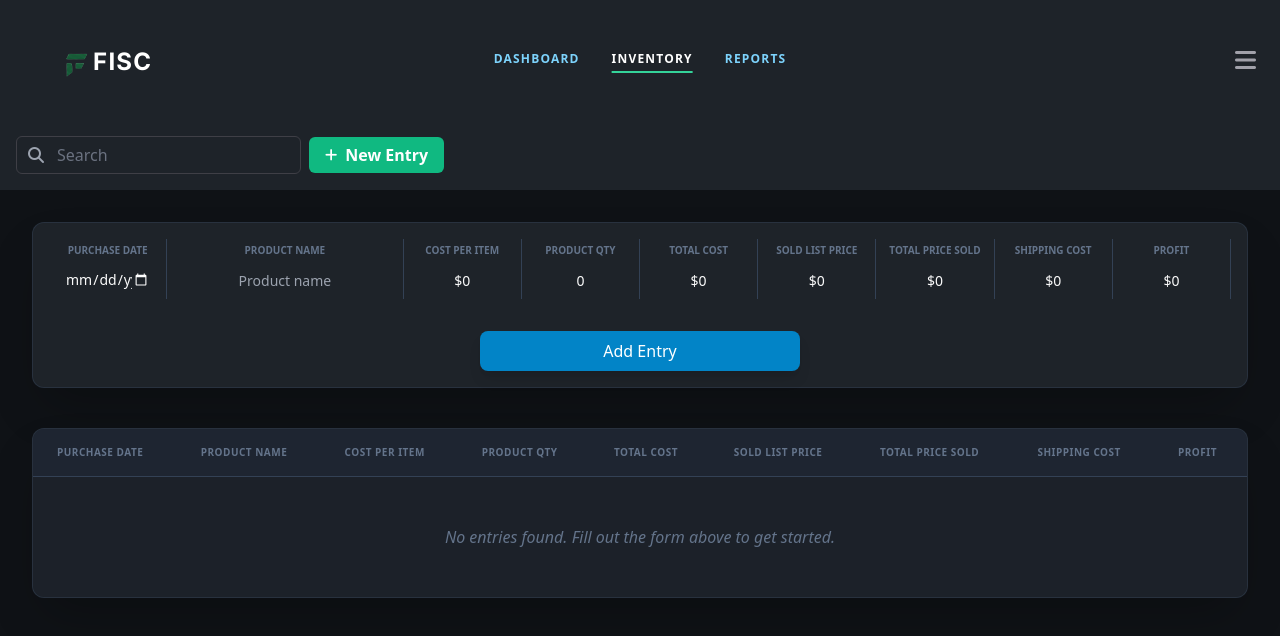
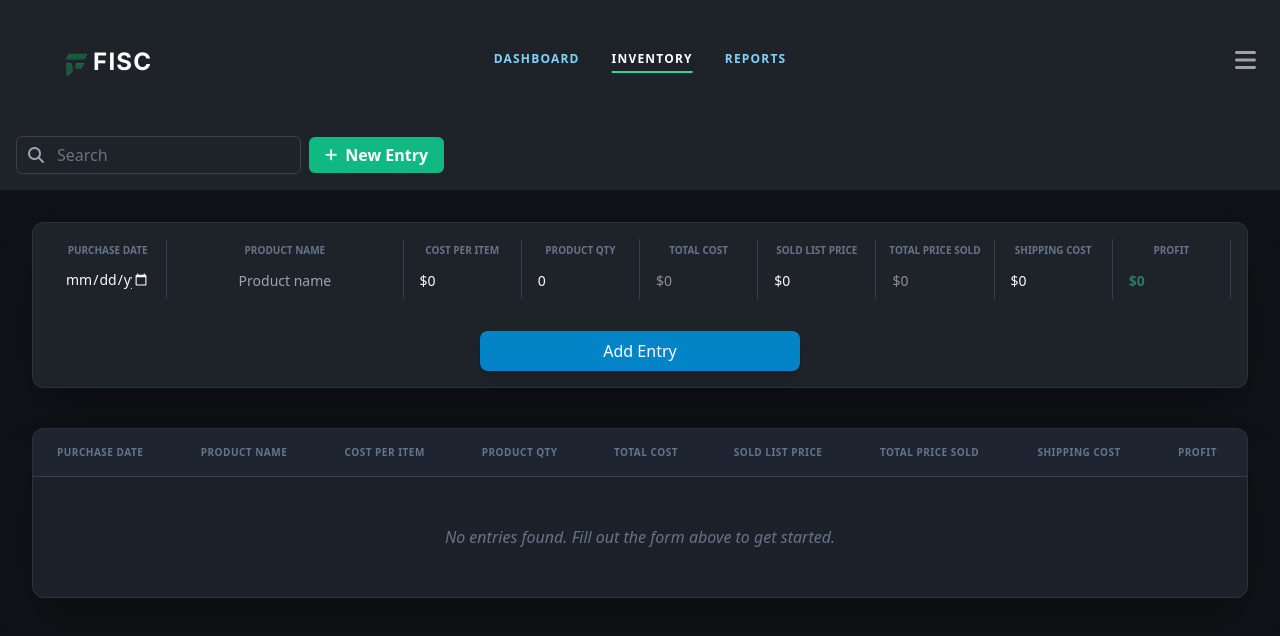
Before and after one commit to heyitsmattox/fisc, a React (Vite) app: page /inventory in a window 1280 px wide. Shown: the top 636 px of the page. Built offline with nearby package versions, Linux system fonts and the light colour scheme; a web font is replaced by a local one.

Commit message:
updated UI so make it more streamline for our db while adding some calculations in the frontend on our inventory sheet

```diff
--- a/src/shared-components/InventoryForm.tsx
+++ b/src/shared-components/InventoryForm.tsx
@@ -131,12 +131,33 @@ export function InventoryForm({
     handleClear();
   };
 
-  //handle all the change logic for every input field
-  const handleChange = (name: string, value: string | number) => {
-    //Taking all the current form data and keeping it exactly as it is.
-    setFormData((prev) => ({ ...prev, [name]: value }));
-    //Find the specific key that matches the name of the input I just typed in, and update only that one value.
-  };
+
+
+ //handle all the change logic for every input field
+const handleChange = (name: string, value: string) => {
+  setFormData((prev) => {
+    // Start with the new value
+    const updatedData = { ...prev, [name]: value };
+
+    // Parse values (defaulting to 0 for safety)
+    const costPer = parseFloat(updatedData.costPerItem as string) || 0;
+    const qty = parseInt(updatedData.productQty as string) || 0;
+    const listPrice = parseFloat(updatedData.soldListPrice as string) || 0;
+    const shipping = parseFloat(updatedData.shippingCost as string) || 0;
+
+    // Perform the Chain Calculations
+    const calculatedTotalCost = costPer * qty;
+    const calculatedTotalPriceSold = listPrice * qty; // <--- Your new logic
+    const calculatedProfit = calculatedTotalPriceSold - calculatedTotalCost - shipping;
+
+    return {
+      ...updatedData,
+      totalCost: calculatedTotalCost.toFixed(2),
+      totalPriceSold: calculatedTotalPriceSold.toFixed(2),
+      profit: calculatedProfit.toFixed(2),
+    };
+  });
+};
   return (
     <div className="w-full min-h-screen bg-[#0F1216] p-8 text-zinc-50 flex flex-col gap-10">
       <form
@@ -157,7 +178,7 @@ export function InventoryForm({
     </label>
 
     {/* Input: Remains centered for Name, left-aligned for numbers/dates */}
-   <input
+<input
   type={field.type === "number" ? "text" : field.type}
   value={
     field.type === "number"
@@ -174,9 +195,24 @@ export function InventoryForm({
     handleChange(field.formName, val);
   }}
   placeholder={field.placeholder}
-  className={`bg-transparent text-zinc-50 p-1 text-sm outline-none transition-all focus:bg-white/5 rounded w-full text-center
+
+  // Adjusted ReadOnly logic to include Total Price Sold
+  readOnly={["totalCost", "totalPriceSold", "profit"].includes(field.formName)}
+  tabIndex={["totalCost", "totalPriceSold", "profit"].includes(field.formName) ? -1 : 0}
+
+  className={`bg-transparent p-1 text-sm outline-none transition-all rounded w-full
+    /* 1. Color Logic: Make profit stand out */
+    ${field.formName === 'profit' ? 'text-emerald-400 font-bold' : 'text-zinc-50'}
+
+    /* 2. Alignment Logic */
     ${field.formName === "productName" ? "text-center" : "text-left"}
-    /* The magic line for the white calendar icon */
+
+    /* 3. ReadOnly Styling: Now also dims Total Price Sold */
+    ${["totalCost", "totalPriceSold", "profit"].includes(field.formName)
+      ? "opacity-50 cursor-not-allowed select-none"
+      : "focus:bg-white/5"}
+
+    /* 4. White Calendar Icon */
     [&::-webkit-calendar-picker-indicator]:invert`}
 />
   </div>
```
Also changed, not shown: src/shared-components/Inventory.tsx (+1 -7 lines).
